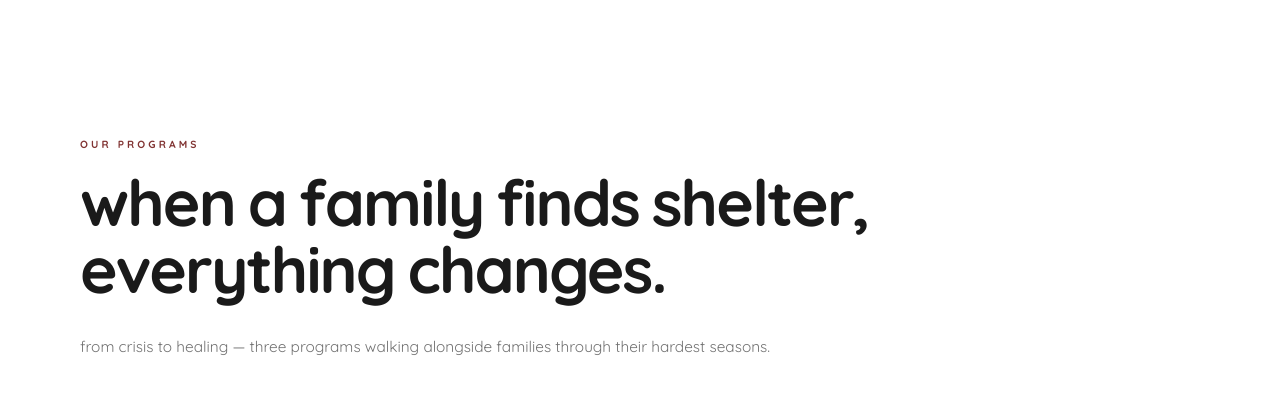
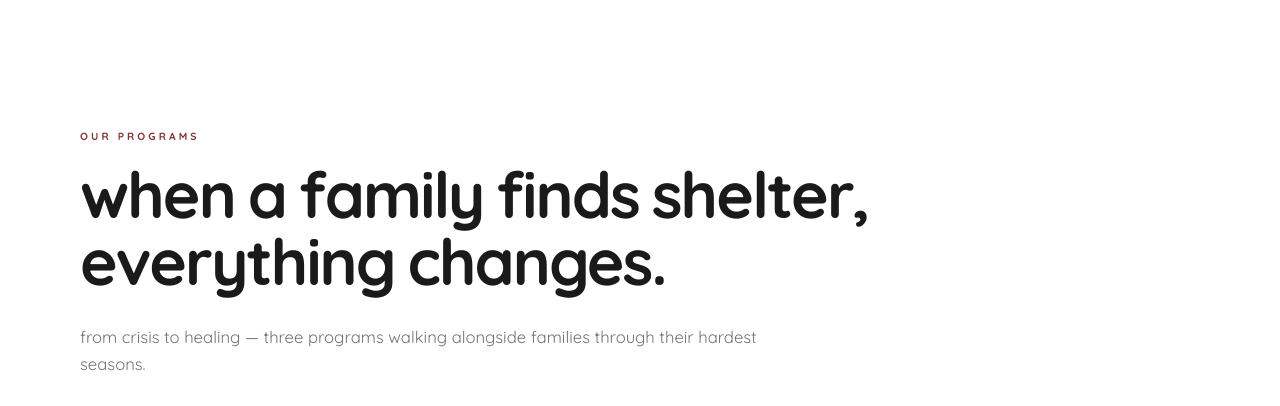
Before and after one commit to mrkoolbot/caza-foundation, a Next.js app: page / in a window 1280 px wide. Shown: the part 1820-2226 px from the top of the page. Built offline with nearby package versions, Linux system fonts and the light colour scheme.

Commit message:
Fix whileInView: use amount:0.1 so sections render in full-page screenshots

```diff
--- a/src/components/section-header.tsx
+++ b/src/components/section-header.tsx
@@ -3,62 +3,42 @@ import { motion } from "framer-motion"
 
 export function SectionHeader({ label, title, subtitle }: { label?: string, title: string, subtitle?: string }) {
   return (
-    <div style={{ marginBottom: "3rem", maxWidth: "900px" }}>
+    <div style={{ marginBottom: "2.5rem", maxWidth: "900px" }}>
       <div style={{ display: "flex", flexDirection: "column", gap: "1rem" }}>
         {label && (
-            <div style={{ display: "flex", alignItems: "center" }}>
           <motion.span
             initial={{ opacity: 0, x: -10 }}
             whileInView={{ opacity: 1, x: 0 }}
-                    viewport={{ once: true }}
-                    transition={{ delay: 0.2 }}
-                    style={{
-                      fontSize: "0.65rem",
-                      fontWeight: 700,
-                      letterSpacing: "0.3em",
-                      textTransform: "uppercase",
-                      color: "#813332"
-                    }}
+            viewport={{ once: true, amount: 0.1 }}
+            transition={{ delay: 0.1, duration: 0.4 }}
+            style={{ fontSize: "0.65rem", fontWeight: 700, letterSpacing: "0.3em", textTransform: "uppercase", color: "#813332" }}
           >
             {label}
           </motion.span>
-            </div>
         )}
 
-        <h2 style={{
-          fontSize: "clamp(2rem, 5vw, 4.5rem)",
-          fontWeight: 700,
-          letterSpacing: "-0.03em",
-          lineHeight: 1.05,
-          color: "#1a1a1a"
-        }}>
+        <h2 style={{ fontSize: "clamp(2rem, 5vw, 4.5rem)", fontWeight: 700, letterSpacing: "-0.03em", lineHeight: 1.05, color: "#1a1a1a" }}>
           {title.split(" ").map((word, i) => (
             <motion.span
               key={i}
-                    initial={{ opacity: 0, y: 30 }}
+              initial={{ opacity: 0, y: 20 }}
               whileInView={{ opacity: 1, y: 0 }}
-                    viewport={{ once: true }}
-                    transition={{ delay: i * 0.05, duration: 0.6, ease: [0.22, 1, 0.36, 1] }}
+              viewport={{ once: true, amount: 0.1 }}
+              transition={{ delay: i * 0.04, duration: 0.5, ease: [0.22, 1, 0.36, 1] }}
               style={{ display: "inline-block", marginRight: "0.2em" }}
             >
               {word}
             </motion.span>
           ))}
         </h2>
+
         {subtitle && (
           <motion.p
-                initial={{ opacity: 0, y: 20 }}
+            initial={{ opacity: 0, y: 15 }}
             whileInView={{ opacity: 1, y: 0 }}
-                viewport={{ once: true }}
-                transition={{ delay: 0.3, duration: 0.6 }}
-                style={{
-                  fontSize: "clamp(0.9rem, 1.2vw, 1.125rem)",
-                  color: "#737373",
-                  maxWidth: "700px",
-                  lineHeight: 1.6,
-                  marginTop: "1rem",
-                  fontWeight: 400
-                }}
+            viewport={{ once: true, amount: 0.1 }}
+            transition={{ delay: 0.2, duration: 0.5 }}
+            style={{ fontSize: "clamp(0.95rem, 1.3vw, 1.2rem)", color: "#737373", maxWidth: "680px", lineHeight: 1.65, marginTop: "0.75rem", fontWeight: 400 }}
           >
             {subtitle}
           </motion.p>
```
Lines whose indentation alone changed are shown as unchanged.
